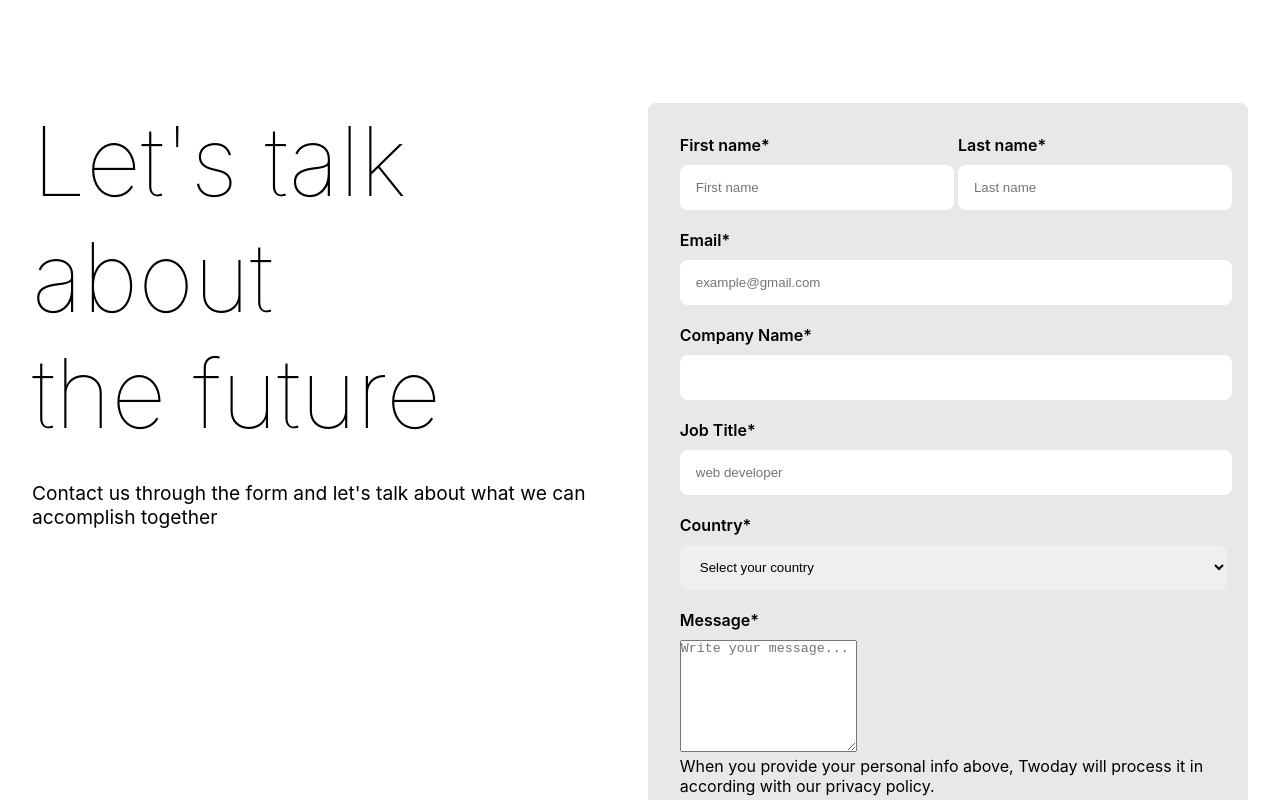
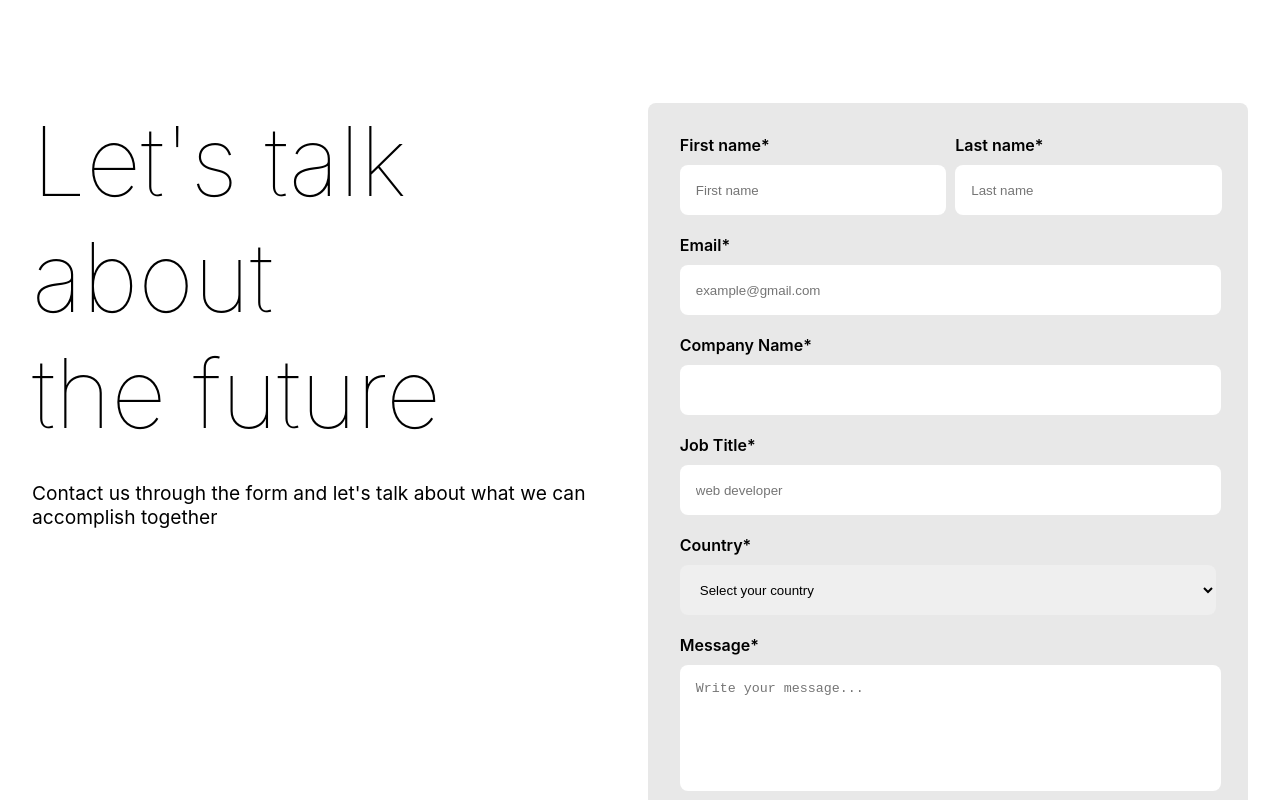
Before and after one commit to ahsan0110/twoday-frontend-, a Vue app: page / in a window 1280 px wide. Shown: the part 3980-4780 px from the top of the page. Built offline with nearby package versions, Linux system fonts and the light colour scheme.

Commit message:
made about-hero-section

```diff
--- a/src/Pages/AboutPage.vue
+++ b/src/Pages/AboutPage.vue
@@ -1,15 +1,35 @@
 <script>
     import NavbarComponent from '@/components/NavbarComponent.vue';
+    import HeroSection from '@/components/HeroSection.vue';
+    import FormComponent from '@/components/FormComponent.vue';
+    import FooterComponent from '@/components/FooterComponent.vue';
 
     export default{
         name:'AboutPage',
         components:{
             NavbarComponent,
+            FooterComponent,
+            HeroSection,
+            FormComponent,
         }
     }
 </script>
 
 <template>
-    <h1>About Page</h1>
+
     <NavbarComponent/>
+    <HeroSection
+        heroClass="about-hero-content"
+        smallText="ABOUT US"
+        largeText="We create a better tomorrow<br>through AI and technology"
+        videoSrc="women.mp4"
+        ctaText="Get in Touch"
+        ctaLink="#form-section-id"
+    />
+
+    <FormComponent
+        mainText="Get to know us"
+    />
+    <FooterComponent/>
+
 </template>
--- a/src/style.css
+++ b/src/style.css
@@ -153,6 +153,22 @@ body {
   color: white;
   text-align: left;
   padding: 70px 32px;
+}
+.about-hero-content{
+  z-index: 1;
+  color: white;
+  text-align: left;
+  padding: 100px 32px 120px 32px;
+  display: flex;
+  flex-direction: column;
+  gap: 40px;
+}
+.about-hero-content span{
+  max-width:max-content;
+}
+.about-hero-content h1{
+
+  font-size: 5.5rem;
 }
 .service-hero {
   padding: 70px 32px 50px 32px;
@@ -586,6 +602,7 @@ body {
 .form-row {
   display: flex;
   gap: 20px;
+  max-width: 99%;
 }
 
 .form-group {
@@ -599,17 +616,31 @@ label {
 }
 input,
 select {
-  height: 45px;
+  height: 50px;
   padding-left: 1rem;
   margin-bottom: 20px;
   border: none;
   border-radius: var(--border-radius);
-  width: 100%;
+  width: 98%;
 }
 select {
-  width: 102%;
+  width: 100%;
   transition: var(--transition-base);
 }
+textarea {
+  resize: none;
+  border: none;
+  padding-left: 1rem;
+  padding-top: 1rem;
+  border-radius: var(--border-radius);
+  width: 98%;
+  margin-bottom: 20px;
+}
+textarea:active{
+  border: none;
+
+}
+
 #form-message {
   height: 110px;
 }
@@ -785,3 +816,8 @@ footer {
 @media (max-width: 1280px) {
   /* Small Laptop */
 }
+
+
+.extra-img body{
+  background-color: #848484;
+}
```
Also changed, not shown: 2 other files (tests, documents, lock files or other folders).
